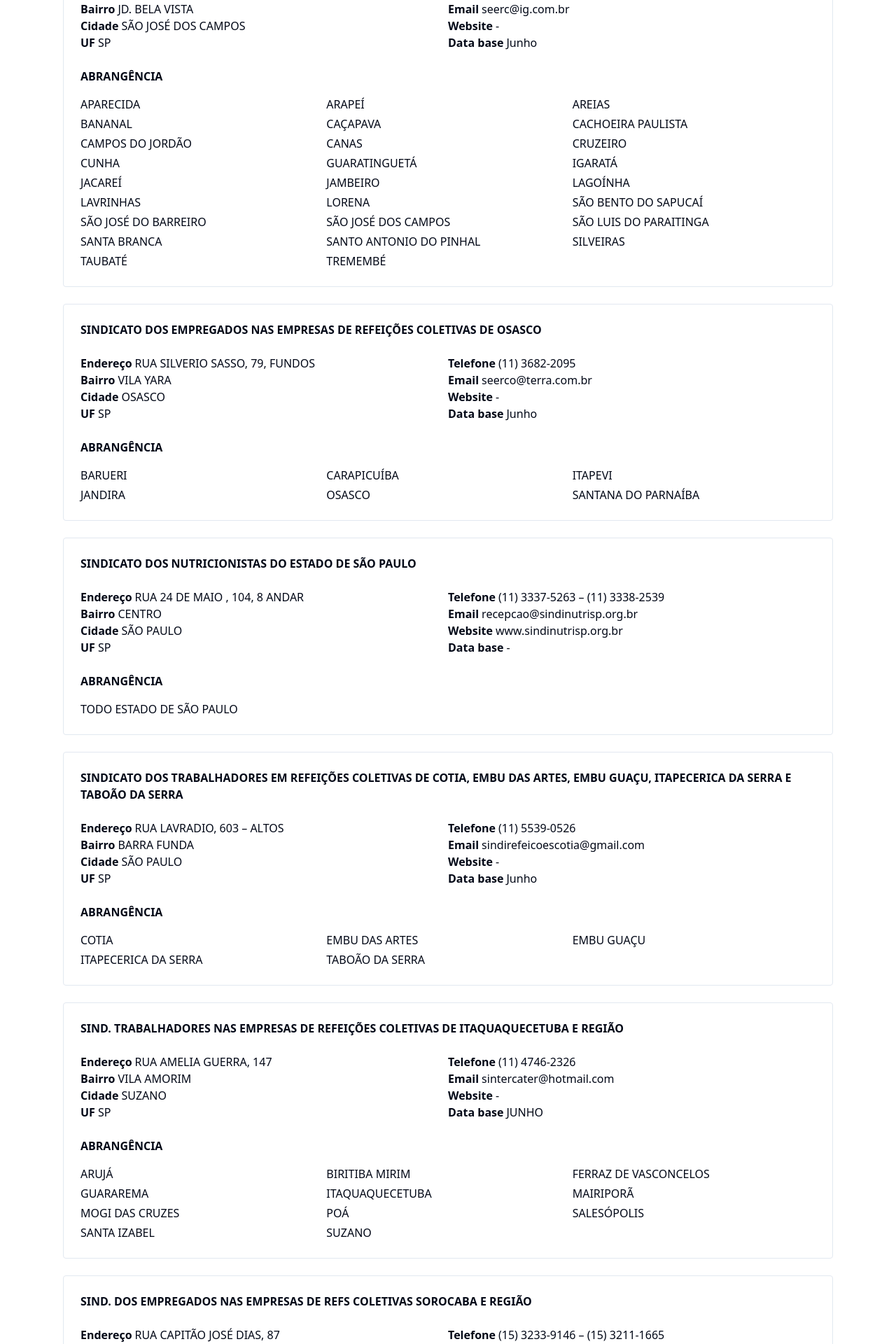
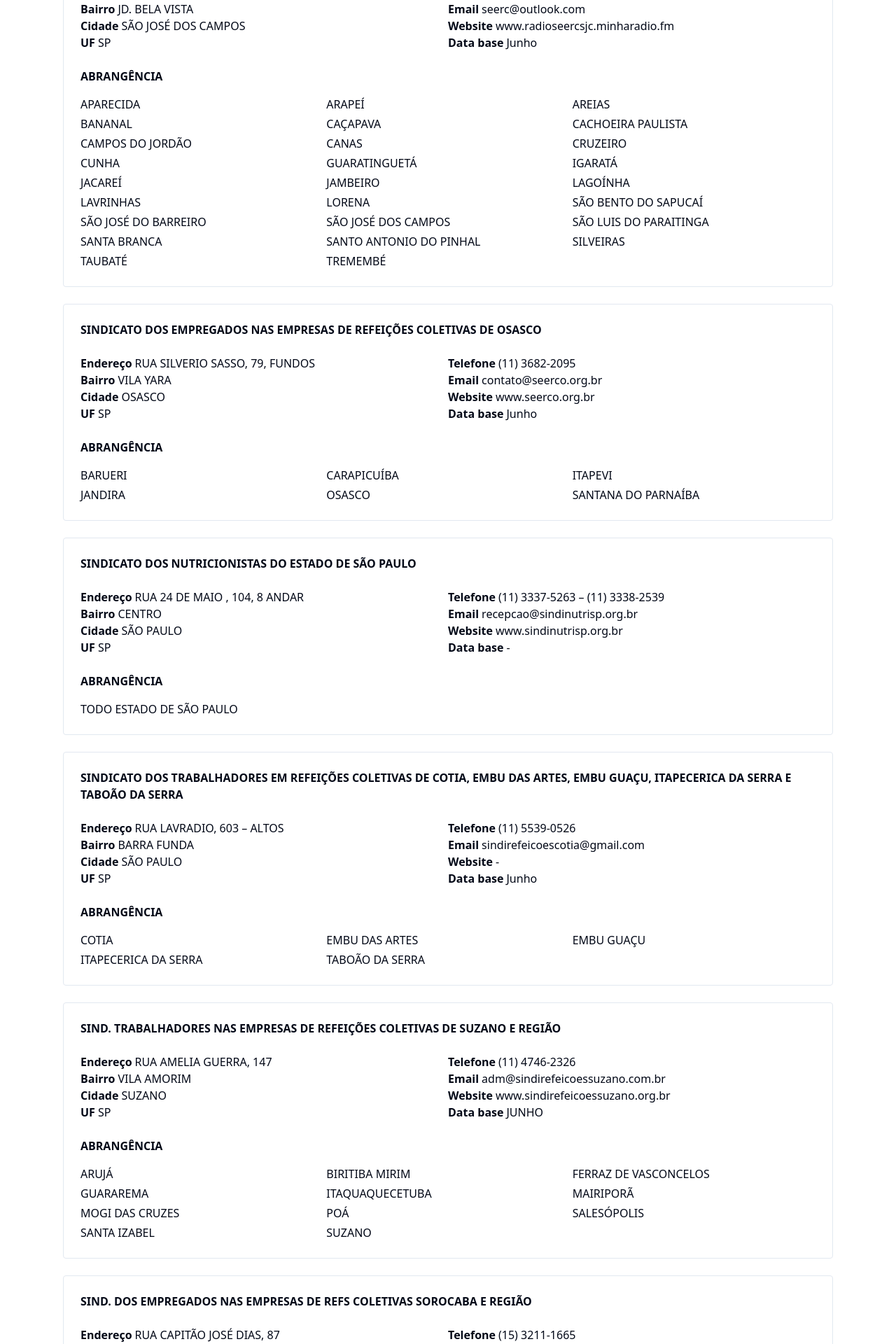
Before and after one commit to devsindercsp/sindicatos, a React (Vite) app: page / in a window 1280 px wide. Shown: the part 880-2800 px from the top of the page at 70% size. Built offline with nearby package versions, Linux system fonts and the light colour scheme.

Commit message:
Update sindicatos.ts

```diff
--- a/src/data/sindicatos.ts
+++ b/src/data/sindicatos.ts
@@ -59,8 +59,8 @@ export const sindicatos: Sindicato[] = [
     city: 'SÃO JOSÉ DOS CAMPOS',
     state: 'SP',
     phone: '(12) 3941-5606',
-    email: 'seerc@ig.com.br',
-    website: '-',
+    email: 'seerc@outlook.com',
+    website: 'www.radioseercsjc.minharadio.fm',
     basedata: 'Junho',
     coverage: [
       'APARECIDA',
@@ -98,8 +98,8 @@ export const sindicatos: Sindicato[] = [
     city: 'OSASCO',
     state: 'SP',
     phone: '(11) 3682-2095',
-    email: 'seerco@terra.com.br',
-    website: '-',
+    email: 'contato@seerco.org.br',
+    website: 'www.seerco.org.br',
     basedata: 'Junho',
     coverage: [
       'BARUERI',
@@ -141,14 +141,14 @@ export const sindicatos: Sindicato[] = [
     ],
   },
   {
-    name: 'SIND. TRABALHADORES NAS EMPRESAS DE REFEIÇÕES COLETIVAS DE ITAQUAQUECETUBA E REGIÃO',
+    name: 'SIND. TRABALHADORES NAS EMPRESAS DE REFEIÇÕES COLETIVAS DE SUZANO E REGIÃO',
     address: 'RUA AMELIA GUERRA, 147',
     town: 'VILA AMORIM',
     city: 'SUZANO',
     state: 'SP',
     phone: '(11) 4746-2326',
-    email: 'sintercater@hotmail.com',
-    website: '-',
+    email: 'adm@sindirefeicoessuzano.com.br',
+    website: 'www.sindirefeicoessuzano.org.br',
     basedata: 'JUNHO',
     coverage: [
       'ARUJÁ',
@@ -170,9 +170,9 @@ export const sindicatos: Sindicato[] = [
     town: 'CENTRO',
     city: 'SOROCABA',
     state: 'SP',
-    phone: '(15) 3233-9146 – (15) 3211-1665',
+    phone: '(15) 3211-1665',
     email: '-',
-    website: '-',
+    website: 'www.sindirefeicoests.org.br',
     basedata: 'JUNHO',
     coverage: [
       'ALAMBARI',
@@ -788,8 +788,8 @@ export const sindicatos: Sindicato[] = [
     city: 'CUBATAO',
     state: 'SP',
     phone: '(13) 3375-3092',
-    email: 'sintercub@terra.com.br',
-    website: '-',
+    email: 'contato@sintercub.com.br',
+    website: 'www.sintercub.com.br',
     basedata: 'JUNHO',
     coverage: [
       'BARRA DO TURVO',
```
